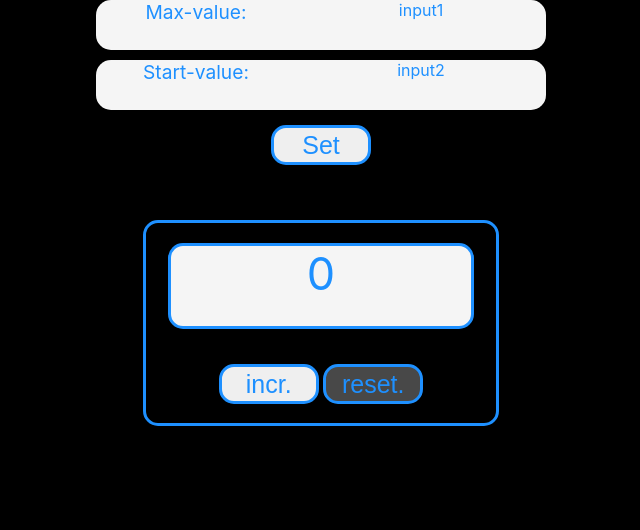
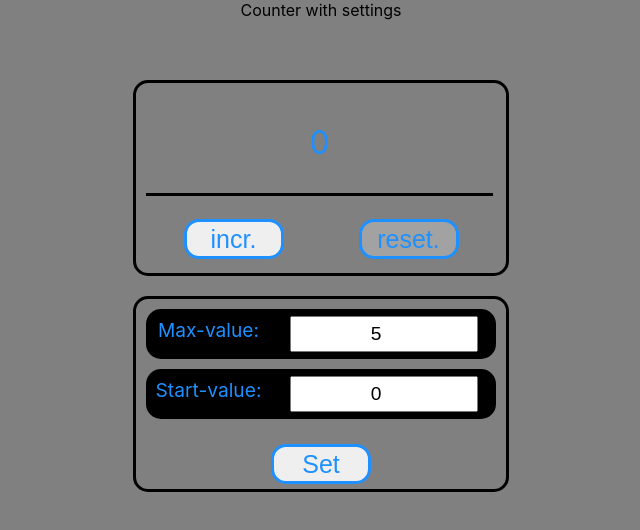
Before and after one commit to Letinarh/counter-work, a React (Create React App) app: page / in a window 1280 px wide. Shown: the top 530 px of the page, without its empty margins (319-959 px from the left). Built offline with nearby package versions, Linux system fonts and the light colour scheme.

Commit message:
Settings window add

```diff
--- a/src/App.css
+++ /dev/null
@@ -1,46 +0,0 @@
-.Counter {
-    text-align: center;
-    width: 350px;
-    height: 200px;
-    background-color: black;
-    margin: 50px auto;
-    border: solid;
-    color: dodgerblue;
-    border-radius: 15px;
-
-}
-
-
-
-.inputDiv {
-    text-align: center;
-    width: 300px;
-    height: 80px;
-    margin: 20px auto;
-    border-radius: 15px;
-    border: solid;
-    color: dodgerblue;
-    font-size: 45px;
-    background-color: whitesmoke;
-}
-
-.inputText {
-    color: darkred;
-}
-
-.alarm {
-    font-size: 65px;
-    color: darkred;
-    border: solid;
-    color: dodgerblue;
-}
-
-button {
-    font-size: 25px;
-    width: 100px;
-    height: 40px;
-    margin: 15px auto;
-    border: solid;
-    color: dodgerblue;
-    border-radius: 15px;
-}
--- /dev/null
+++ b/src/App.module.css
@@ -0,0 +1,157 @@
+.TitlePage{
+    height: 80px;
+    text-align: center;
+}
+.container {  display: grid;
+
+    grid-template-columns: 350px 350px;
+    grid-template-rows: 300px;
+    gap: 20px 10px;
+    grid-auto-flow: row;
+    grid-template-areas:
+            "SettingsDiv CounterDiv";
+
+    height: 10em;
+    display: block;
+    align-items: center;
+    justify-content: center;
+
+}
+
+.SettingsDiv {
+    grid-area: SettingsDiv;
+    display: block;
+    padding: 20px;
+}
+
+.CounterSettings {
+    display: grid;
+    grid-template-columns: 125px 225px;
+    grid-template-rows: 50px 50px 50px;
+    gap: 10px 0px;
+    grid-auto-flow: row;
+    grid-template-areas: "Max-value input1" "Start-value input2" "Set-button Set-button";
+    color: dodgerblue;
+    width: 350px;
+    margin: 0 auto;
+    border: solid black;
+    border-radius: 15px;
+    background-color: transparent;
+    padding: 10px;
+}
+input{
+    text-align: center;
+    height: 30px;
+    width: 180px;
+    margin: 7px auto;
+    font-size: larger;
+}
+.MaxValueDiv {
+    padding: 9px;
+    font-size: larger;
+    grid-area: Max-value;
+    border-radius: 15px 0px 0px 15px;
+    text-align: center;
+    background-color: black;
+
+}
+
+.StartValueDiv {
+    padding: 9px;
+    font-size: larger;
+    grid-area: Start-value;
+    border-radius: 15px 0px 0px 15px;
+    text-align: center;
+    background-color: black;
+}
+.inputMaxValue {
+    grid-area: input1;
+    border-radius: 0px 15px 15px 0px;
+    text-align: center;
+    background-color: black;
+}
+
+.inputStartValue {
+    grid-area: input2;
+    border-radius: 0px 15px 15px 0px;
+    text-align: center;
+    background-color: black;
+}
+
+.SetButtonArea {
+    grid-area: Set-button;
+    text-align: center;
+
+}
+
+.CounterDiv {
+    grid-area: CounterDiv;
+    color: dodgerblue;
+    width: 350px;
+    height: 170px;
+    margin: 0 auto;
+    border: solid black;
+    border-radius: 15px;
+    background-color: transparent;
+    padding: 10px;
+
+    display: block;
+    align-items: center;
+    justify-content: center
+}
+.inputCounter {
+    height: 40px;
+    width: 82%;
+    border-bottom: black solid;
+    padding: 30px;
+    font-size: xx-large;
+    text-align: center;
+}
+.red{
+    color: red;
+}
+.CounterButtonArea {
+    display: flex;
+    padding-top: 8px;
+}
+
+.Counter {
+    text-align: center;
+    width: 350px;
+    height: 200px;
+    background-color: black;
+    margin: 50px auto;
+    border: solid;
+    color: dodgerblue;
+    border-radius: 15px;
+
+}
+.inputDiv {
+    text-align: center;
+    width: 300px;
+    height: 80px;
+    margin: 20px auto;
+    border-radius: 15px;
+    border: solid;
+    color: dodgerblue;
+    font-size: 45px;
+    background-color: black;
+}
+.inputText {
+    color: darkred;
+}
+.alarm {
+    font-size: 65px;
+    color: darkred;
+    border: solid;
+    color: dodgerblue;
+}
+button {
+    font-size: 25px;
+    width: 100px;
+    height: 40px;
+    margin: 15px auto;
+    border: solid;
+    color: dodgerblue;
+    border-radius: 15px;
+}
--- a/src/App.tsx
+++ b/src/App.tsx
@@ -1,17 +1,74 @@
-import React, {useState} from 'react';
-import './App.css';
+import React, {ChangeEvent, useState} from 'react';
+// @ts-ignore
+import s from './App.module.css';
+import MyInput from "./Components/Input/MyInput";
 import MyButton from "./Components/Button/MyButton";
-import Counter from './Components/Counter/Counter';
-import MyInput from "./Components/Input/MyInput";
-import CounterSettings from "./Components/CounterSettings/CounterSettings";
 
 function App() {
+    // STATES
+    const [startValue, setStartValue] = useState<number>(0)
+    const [startValueSettings, setStartValueSettings] = useState<number>(0)
+    const [maxValue, setMaxValue] = useState<number>(5)
+    const [maxValueSettings, setMaxValueSettings] = useState<number>(5)
+    const [countValue, setCountValue] = useState<number>(0)
+    const [incorrectValue, SetIncorrectValue] = useState<boolean>(false)
+    // help Functions
+    const increaseValue = () => {
+        setCountValue(countValue + 1)
+    }
+    const resetValue = () => {
+        setCountValue(startValue)
+    }
+    const setValuesHandler = () => {
+        setMaxValue(maxValueSettings);
+        setStartValue(startValueSettings);
+        setTimeout(resetValue, 1)
+    }
+    // Handlers
+    const onChangeMaxValueSettingsHandler = (e: ChangeEvent<HTMLInputElement>) => {
+        setMaxValueSettings(JSON.parse(e.currentTarget.value))
+    }
+    const onChangeStartValueSettingsHandler = (e: ChangeEvent<HTMLInputElement>) => {
+        setStartValueSettings(JSON.parse(e.currentTarget.value))
+    }
 
+    return (<>
+            <div className={s.TitlePage}>Counter with settings</div>
+            <div className={s.container}>
 
-    return (
-        <>
-            <CounterSettings/>
-            <Counter/>
+                {/*COUNTER*/}
+                <div className={s.CounterDiv}>
+
+                    <MyInput inputValue={countValue} className={s.inputCounter}/>
+                    <div className={s.CounterButtonArea}>
+                        <MyButton title="incr." callBack={increaseValue} isDisabled={countValue >= maxValue}/>
+                        <MyButton title="reset." callBack={resetValue} isDisabled={countValue <= startValue}/>
+                    </div>
+
+                </div>
+
+                {/*COUNTER  SETTINGS*/}
+
+                <div className={s.SettingsDiv}>
+                    <div className={s.CounterSettings}>
+                        <div className={s.inputMaxValue}>
+                            <input type="number" value={maxValueSettings} onChange={onChangeMaxValueSettingsHandler}/>
+                        </div>
+
+                        <div className={s.inputStartValue}>
+                            <input type="number" value={startValueSettings} onChange={onChangeStartValueSettingsHandler}/>
+                        </div>
+
+                        <div className={s.MaxValueDiv}>Max-value:</div>
+                        <div className={s.StartValueDiv}>Start-value:</div>
+
+                        <div className={s.SetButtonArea}>
+                            <button onClick={setValuesHandler} className={s.ButtonSet}>Set</button>
+                        </div>
+                    </div>
+                </div>
+
+            </div>
         </>
     );
 }
--- a/src/Components/Counter/Counter.tsx
+++ /dev/null
@@ -1,34 +0,0 @@
-import React, {useState} from 'react';
-import MyInput from "../Input/MyInput";
-import MyButton from "../Button/MyButton";
-
-
-type CounterPropsType = {
-
-}
-
-
-const Counter = () => {
-
-    const [count, setCount] = useState(0)
-    const incr = () => {
-        setCount(count+1)
-    }
-    const reset = () =>{
-        setCount(0)
-    }
-
-    return (
-        <div className="Counter">
-            <MyInput inputValue={count}/>
-            <div>
-                <MyButton title="incr." callBack={incr} isDisabled={count === 5}/>
-                <span>  </span>
-                <MyButton title="reset." callBack={reset} isDisabled={count === 0}/>
-            </div>
-
-        </div>
-    );
-};
-
-export default Counter;
--- a/src/Components/CounterSettings/CounterSettings.module.css
+++ /dev/null
@@ -1,53 +0,0 @@
-
-.CounterSettings {
-    display: grid;
-    grid-template-columns: 200px 250px;
-    grid-template-rows: 50px 50px 50px;
-    gap: 10px 0px;
-    grid-auto-flow: row;
-    grid-template-areas: "Max-value input1" "Start-value input2" "Set-button Set-button";
-    color: dodgerblue;
-    width: 450px;
-    margin: 0 auto;
-}
-
-.input1 {
-    grid-area: input1;
-    border-radius: 0px 15px 15px 0px;
-    text-align: center;
-    background-color: whitesmoke;
-}
-
-.input2 {
-    grid-area: input2;
-    border-radius: 0px 15px 15px 0px;
-    text-align: center;
-    background-color: whitesmoke;
-}
-
-.MaxValue {
-    font-size: larger;
-    grid-area: Max-value;
-    border-radius: 15px 0px 0px 15px;
-    text-align: center;
-    background-color: whitesmoke;
-
-}
-
-.StartValue {
-    font-size: larger;
-    grid-area: Start-value;
-    border-radius: 15px 0px 0px 15px;
-    text-align: center;
-    background-color: whitesmoke;
-}
-
-.SetButtonArea {
-    grid-area: Set-button;
-    text-align: center;
-
-}
-.ButtonSet{
-
-    margin: 5px auto;
-}
--- a/src/Components/CounterSettings/CounterSettings.tsx
+++ /dev/null
@@ -1,26 +0,0 @@
-import React from 'react';
-// @ts-ignore
-import s from "./CounterSettings.module.css"
-
-const CounterSettings = () => {
-
-    const Temp = () => {
-        console.log("Hello")
-    }
-
-    return (
-
-        <div className={s.CounterSettings}>
-            <div className={s.input1}>input1</div>
-            <div className={s.input2}>input2</div>
-            <div className={s.MaxValue}>Max-value:</div>
-            <div className={s.StartValue}>Start-value:</div>
-            <div className={s.SetButtonArea}>
-                <button className={s.ButtonSet}>Set</button>
-            </div>
-        </div>
-
-    );
-};
-
-export default CounterSettings;
--- a/src/Components/Input/MyInput.tsx
+++ b/src/Components/Input/MyInput.tsx
@@ -1,17 +1,15 @@
 import React from 'react';
-// @ts-ignore
-import s from "./MyInput.module.css"
 
 type myInputType = {
     inputValue: number
+    className:string
 }
 const MyInput = (props: myInputType) => {
-    const styleOfText = props.inputValue === 5 ? s.inputText : ""
 
     return (
-        <div className="inputDiv">
-            <span className={styleOfText}> {props.inputValue}</span>
-        </div>
+
+            <div className={props.className}> {props.inputValue}</div>
+
     );
 };
 export default MyInput;
--- a/src/index.css
+++ b/src/index.css
@@ -3,9 +3,12 @@ body {
   font-family: -apple-system, BlinkMacSystemFont, 'Segoe UI', 'Roboto', 'Oxygen',
     'Ubuntu', 'Cantarell', 'Fira Sans', 'Droid Sans', 'Helvetica Neue',
     sans-serif;
-  -webkit-font-smoothing: antialiased;
-  -moz-osx-font-smoothing: grayscale;
-  background-color: black;
+/*  -webkit-font-smoothing: antialiased;
+  -moz-osx-font-smoothing: grayscale;*/
+
+  background-color: gray;
+
+
 }
 
 code {
```
